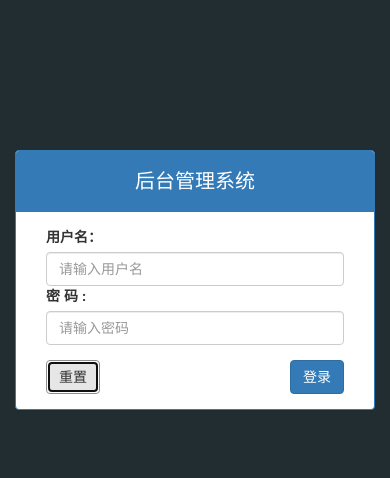
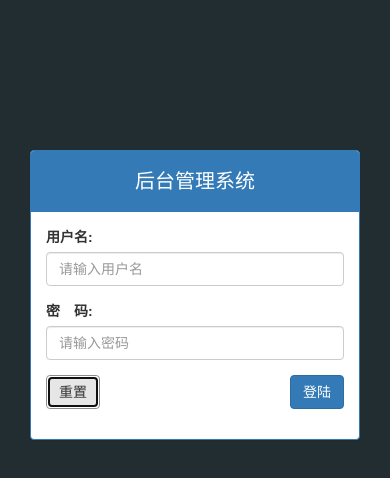
Before and after one commit to MingtianXue/letao, a website: page public/back/login.html in a window 390 px wide. Both pictures are taken after a click on the button "重置". Drawn offline with Linux system fonts and the light colour scheme.

Commit message:
登录模块完成

```diff
--- a/public/back/css/common.css
+++ b/public/back/css/common.css
@@ -10,6 +10,6 @@
   line-height:40px;
   font-size:20px;
 }
-.form-group {
-  margin-bottom: 15px;
-}
+/*.col-sm-9 {*/
+  /*margin-bottom: 15px;*/
+/*}*/
--- a/public/back/js/login.js
+++ b/public/back/js/login.js
@@ -0,0 +1,100 @@
+/**
+ * Created by HP on 2018/4/6.
+ */
+
+
+$(function(){
+
+//进行表单校验
+  //    校验要求: (1) 用户名不能为空
+  //             (2) 密码不能为空, 且必须是 6-12 位
+
+  $("#form").bootstrapValidator({
+    //配置图标
+    feedbackIcons:{
+      valid:"glyphicon glyphicon-ok",
+      invalid:"glyphicon glyphicon-remove",
+      validating:"glyphicon glyphicon-refresh",
+    },
+    //对字段进行校验
+    fields: {
+      username: {
+        //校验的规则
+        validators:{
+          //非空校验
+          notEmpty:{
+            //为空时显示的提示信息
+            message:"用户名不能为空"
+          },
+          stringLength:{
+            min:2,
+            max:6,
+            message:"用户名长度必须是2-6位"
+          },
+          callback:{
+            message:"用户名不存在"
+          }
+        }
+      },
+      password:{
+        validators:{
+          notEmpty:{
+            message:"用户名不能为空"
+          },
+          stringLength:{
+            min:6,
+            max:9,
+            message:"密码长度必须是6-9位"
+          },
+          callback:{
+            message:"密码错误"
+          }
+        }
+      }
+    }
+
+  });
+
+  //2.进行登录请求
+  //通过ajax进行登陆了请求
+  //表单校验插件有一个特点, 在表单提交的时候进行校验
+  // 如果校验成功, 继续提交, 需要阻止这次默认的提交, 通过 ajax 进行请求提交
+  // 如果校验失败, 阻止默认的提交
+  $("#form").on("success.form.bv",function(e){
+    //阻止默认的表单提交
+    e.preventDefault();
+
+    //console.log($("#form").serialize());
+    //通过ajax进行登录请求
+    $.ajax({
+      type:"post",
+      url:"/employee/employeeLogin",
+      dataType:"json",
+      data:$("#form").serialize(),
+      success:function (info) {
+        console.log(info);
+        if(info.success) {
+          //alert("hehe");
+          location.href="index.html";
+        }
+        if(info.error === 1000) {
+          $("#form").data("bootstrapValidator").updateStatus("username","INVALID","callback");
+        };
+        if(info.error === 1001) {
+          $("#form").data("bootstrapValidator").updateStatus("password","INVALID","callback");
+        }
+      }
+
+    })
+  });
+
+  //重置功能实现
+  $('[type="reset"]').click(function(){
+    console.log(111);
+    //除了重置文本 还要重置校验状态
+    $("#form").data("bootstrapValidator").resetForm();
+  })
+
+
+
+})
--- a/public/back/login.html
+++ b/public/back/login.html
@@ -5,26 +5,28 @@
   <title>乐淘电商</title>
   <link rel="stylesheet" href="lib/bootstrap/css/bootstrap.css">
   <link rel="stylesheet" href="lib/bootstrap-validator/css/bootstrapValidator.min.css">
+  <link rel="stylesheet" href="lib/nprogress/nprogress.css">
   <link rel="stylesheet" href="css/common.css">
 </head>
 <body class="body_bg">
 
-<div class="lt_container">
+
+<div class="container">
   <div class="col-md-4 col-md-offset-4 mt_150">
     <div class="panel panel-primary">
       <div class="panel-heading">
         <h3 class="panel-title text-center">后台管理系统</h3>
       </div>
       <div class="panel-body">
-        <form class=="form-horizontal" id="form">
-          <div class="form_group">
-            <label for="username" class="col-sm-3 control-label">用户名：</label>
+        <form class="form-horizontal" id="form">
+          <div class="form-group">
+            <label for="username" class="col-sm-3 control-label">用户名:</label>
             <div class="col-sm-9">
               <input type="text" class="form-control" id="username" name="username" placeholder="请输入用户名">
             </div>
           </div>
           <div class="form-group">
-            <label for="password" class="col-sm-3 control-label">密 码 :</label>
+            <label for="password" class="col-sm-3 control-label">密　码:</label>
             <div class="col-sm-9">
               <input type="password" class="form-control" name="password" id="password" placeholder="请输入密码">
             </div>
@@ -32,7 +34,7 @@
           <div class="form-group">
             <div class="col-sm-offset-3 col-sm-6">
               <button type="reset" class="btn btn-default pull-left">重置</button>
-              <button type="submit" class="btn btn-primary pull-right">登录</button>
+              <button type="submit" class="btn btn-primary pull-right">登陆</button>
             </div>
           </div>
         </form>
@@ -42,9 +44,12 @@
 </div>
 
 
-<script src="lib/jquery/jquery.js"></script>
-<script src="lib/bootstrap/js/bootstrap.js"></script>
+
+<script src="lib/jquery/jquery.min.js"></script>
+<script src="lib/bootstrap/js/bootstrap.min.js"></script>
 <script src="lib/bootstrap-validator/js/bootstrapValidator.min.js"></script>
+<script src="lib/nprogress/nprogress.js"></script>
+<script src="js/common.js"></script>
 <script src="js/login.js"></script>
 
 </body>
```
